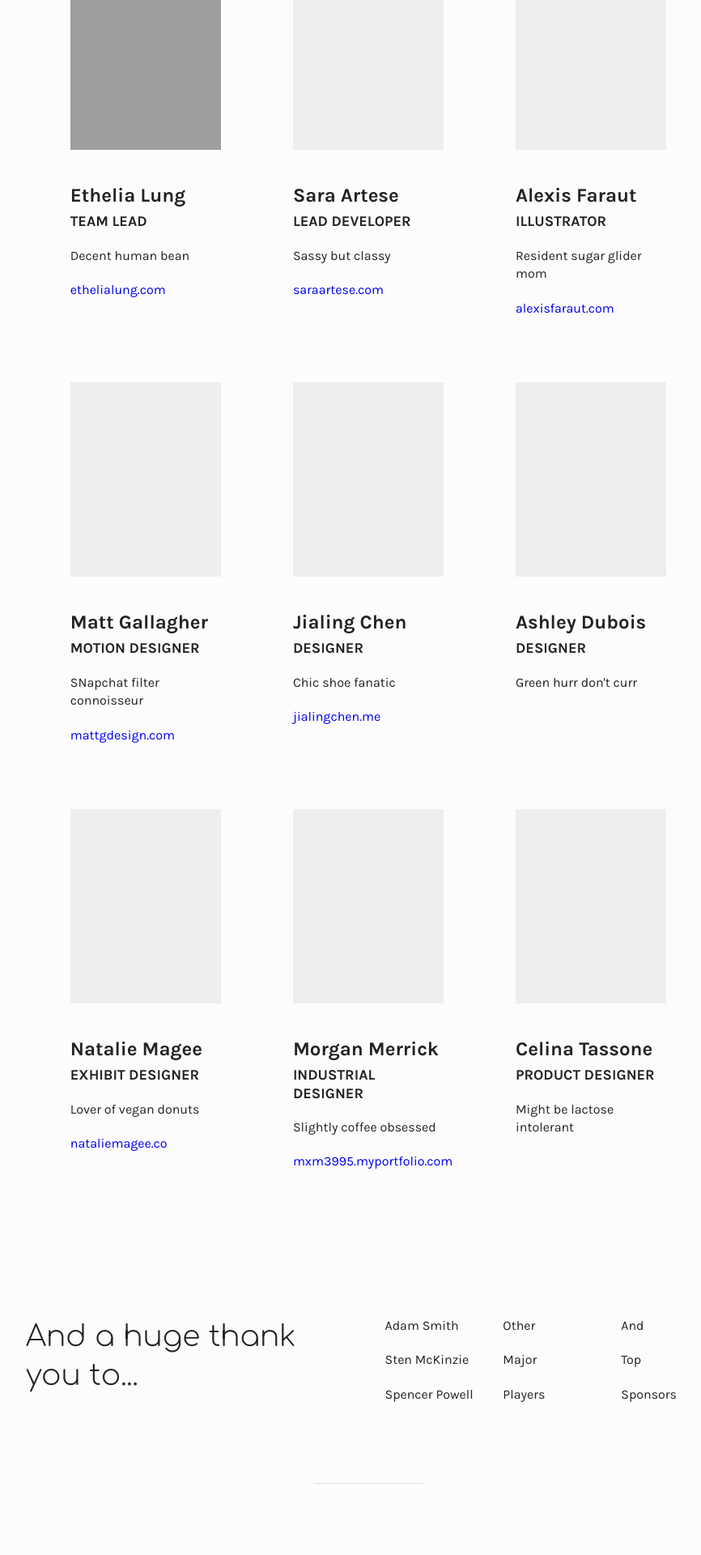
After one commit to exl8210/Niyama, a PHP site: page /team.php in a window 1280 px wide. The commit adds this page. Shown: the part 1200-3120 px from the top of the page at 81% size, without its empty margins (185-1051 px from the left). Run offline with PHP 8.4, Linux system fonts and the light colour scheme; some libraries are stand-ins or nearby versions; grey boxes are pictures that could not be loaded.

Commit message:
Team page, stories
Updated stories page with examples to adequately see errors with
styling. Added a team members page and mocked up the hover states

```diff
--- a/assets/css/style.css
+++ b/assets/css/style.css
@@ -32,6 +32,7 @@ body {
     width: 1366px;
     margin: 0 auto;
     padding: 0 80px;    /* side margins */
+    display: none;
 }
 
 header {
@@ -146,6 +147,30 @@ nav ul li a.current::after {
 }
 
 
+/* TEAM */
+
+.team-members {
+    display: flex;
+    justify-content: space-evenly;
+}
+
+.yolk-folk {
+    max-width: 100%;
+    height: 240px;
+    overflow: none;
+    background: #eee;
+    background-size: cover;
+}
+
+.ethelia {
+    background-image: url(https://scontent-lga3-1.xx.fbcdn.net/v/t31.0-8/26685597_10212537989499461_329014727533073066_o.jpg?oh=ff582126422c4c332fc66970c21c4d88&oe=5B00FC01);
+}
+
+.ethelia:hover {
+    background-image: url(https://scontent-lga3-1.xx.fbcdn.net/v/t1.0-9/26805275_10212508614805112_2799953444267163866_n.jpg?oh=48a9f5dcf16a1f94142c2351cec11afc&oe=5B0DB68E);
+}
+
+
 /* PAGE ELEMENTS */
 blockquote {
     font-family: "Comfortaa", sans-serif;
@@ -170,6 +195,7 @@ blockquote {
 h1 {
     font-family: "Comfortaa", sans-serif;
     font-size: 36px;
+    font-weight: 300;
     margin-bottom: 30px;
     line-height: 48px;
 }
@@ -188,10 +214,18 @@ h2 {
     margin-bottom: 30px;
 }
 
+#team h2 {
+    margin-bottom: 10px;
+}
+
 h3 {
     font-size: 18px;
     font-weight: 700;
     text-transform: uppercase;
+    margin-bottom: 20px;
+}
+
+p {
     margin-bottom: 20px;
 }
 
@@ -220,7 +254,11 @@ a:hover {
     display: grid;
     grid-gap: 20px;
     grid-template-columns: repeat(auto-fill, minmax(330px, 1fr));
-    grid-auto-rows: 58px;
+    grid-auto-rows: 10%;   /* 58px */
+}
+
+#stories {
+    opacity: 0;
 }
 
 .story {
@@ -229,6 +267,7 @@ a:hover {
 
 .story-content span {
     font-size: 12px;
+    text-transform: uppercase;
 }
 
 #info-cards {
@@ -323,3 +362,17 @@ footer li {
     max-height: 60px;
     margin-right: 25px;
 }
+
+#thanks {
+    display: flex;
+    align-items: center;
+}
+
+ul#thank-people {
+    -moz-column-count: 3;
+    -moz-column-gap: 8.66666666667%;
+    -webkit-column-count: 3;
+    -webkit-column-gap: 8.66666666667%;
+    column-count: 3;
+    column-gap: 8.66666666667%;
+}
--- a/assets/js/quotes.js
+++ b/assets/js/quotes.js
@@ -1,6 +1,6 @@
 "use strict";
 
-console.log("quotes.js running");
+//console.log("quotes.js running");
 
 var happyQuoteArr = [
     ["Smiles are free, but they are worth a lot!", ""],
@@ -69,5 +69,5 @@ var sadQuoteArr = [
     ["Live for the moments you can't put into words.", ""],
 ];
 
-console.dir(happyQuoteArr);
-console.dir(sadQuoteArr);
+//console.dir(happyQuoteArr);
+//console.dir(sadQuoteArr);
--- a/header.php
+++ b/header.php
@@ -34,16 +34,6 @@
     <script src="https://ajax.googleapis.com/ajax/libs/jquery/3.3.1/jquery.min.js"></script>
     <script type="text/javascript" src="assets/js/quotes.js"></script>
     <script type="text/javascript" src="assets/js/functions.js"></script>
-    <script type="text/javascript">
-        "use strict";
-
-        window.onload = init;
-
-        function init() {
-            console.log("init() called");
-        }
-
-    </script>
 
     <!-- Global site tag (gtag.js) - Google Analytics -->
     <script async src="https://www.googletagmanager.com/gtag/js?id=UA-110221230-2"></script>
--- /dev/null
+++ b/team.php
@@ -0,0 +1,175 @@
+<?php include( "header.php"); ?>
+
+    <!-- The Team -->
+    <div class="row" id="team-intro">
+        <div class="offset-by-one four columns">
+            <h1>The Yolk Folk</h1>
+            <p>We are a team of 7 designers and 2 developers, eager to make a positive impact.</p>
+        </div>
+    </div>
+
+    <div class="u-cf small-vert-space"></div>
+
+    <div class="row offset-by-one ten columns">
+        <div style="width: 100%; height: 636px; border: 1px solid #232323">team photo</div>
+    </div>
+
+    <div class="u-cf clear"></div>
+
+    <div class="row" id="team">
+        <div class="offset-by-one ten columns team-members">
+            <div class="three columns">
+                <div class="yolk-folk ethelia"></div>
+
+                <br />
+                <br />
+
+                <h2>Ethelia Lung</h2>
+                <h3>Team Lead</h3>
+
+                <p>Decent human bean</p>
+
+                <p><a href="http://ethelialung.com/" target="_blank">ethelialung.com</a></p>
+            </div>
+
+            <div class="three columns">
+                <div class="yolk-folk sara"></div>
+
+                <br />
+                <br />
+
+                <h2>Sara Artese</h2>
+                <h3>Lead Developer</h3>
+
+                <p>Sassy but classy</p>
+
+                <p><a href="http://saraartese.com/" target="_blank">saraartese.com</a></p>
+            </div>
+
+            <div class="three columns">
+                <div class="yolk-folk alexis"></div>
+
+                <br />
+                <br />
+
+                <h2>Alexis Faraut</h2>
+                <h3>Illustrator</h3>
+
+                <p>Resident sugar glider mom</p>
+
+                <p><a href="http://www.alexisfaraut.com/" target="_blank">alexisfaraut.com</a></p>
+            </div>
+        </div>
+
+        <div class="u-cf large-vert-space"></div>
+
+        <div class="offset-by-one ten columns team-members">
+            <div class="three columns">
+                <div class="yolk-folk matt"></div>
+
+                <br />
+                <br />
+
+                <h2>Matt Gallagher</h2>
+                <h3>Motion Designer</h3>
+
+                <p>SNapchat filter connoisseur</p>
+
+                <p><a href="http://mattgdesign.com/" target="_blank">mattgdesign.com</a></p>
+            </div>
+
+            <div class="three columns">
+                <div class="yolk-folk jialing"></div>
+
+                <br />
+                <br />
+
+                <h2>Jialing Chen</h2>
+                <h3>Designer</h3>
+
+                <p>Chic shoe fanatic</p>
+
+                <p><a href="http://jialingchen.me/" target="_blank">jialingchen.me</a></p>
+            </div>
+
+            <div class="three columns">
+                <div class="yolk-folk ashley"></div>
+
+                <br />
+                <br />
+
+                <h2>Ashley Dubois</h2>
+                <h3>Designer</h3>
+
+                <p>Green hurr don't curr</p>
+            </div>
+        </div>
+
+        <div class="u-cf large-vert-space"></div>
+
+        <div class="offset-by-one ten columns team-members">
+            <div class="three columns">
+                <div class="yolk-folk natalie"></div>
+
+                <br />
+                <br />
+
+                <h2>Natalie Magee</h2>
+                <h3>Exhibit Designer</h3>
+
+                <p>Lover of vegan donuts</p>
+
+                <p><a href="http://nataliemagee.co/" target="_blank">nataliemagee.co</a></p>
+            </div>
+
+            <div class="three columns">
+                <div class="yolk-folk morgan"></div>
+
+                <br />
+                <br />
+
+                <h2>Morgan Merrick</h2>
+                <h3>Industrial Designer</h3>
+
+                <p>Slightly coffee obsessed</p>
+
+                <p><a href="https://mxm3995.myportfolio.com/" target="_blank">mxm3995.myportfolio.com</a></p>
+            </div>
+
+            <div class="three columns">
+                <div class="yolk-folk celina"></div>
+
+                <br />
+                <br />
+
+                <h2>Celina Tassone</h2>
+                <h3>Product Designer</h3>
+
+                <p>Might be lactose intolerant</p>
+            </div>
+        </div>
+    </div>
+
+    <div class="u-cf clear"></div>
+
+    <div class="row" id="thanks">
+        <div class="offset-by-one five columns">
+            <h1>And a huge thank you to...</h1>
+        </div>
+
+        <div class="five columns">
+            <ul id="thank-people">
+                <li>Adam Smith</li>
+                <li>Sten McKinzie</li>
+                <li>Spencer Powell</li>
+                <li>Other</li>
+                <li>Major</li>
+                <li>Players</li>
+                <li>And</li>
+                <li>Top</li>
+                <li>Sponsors</li>
+            </ul>
+        </div>
+    </div>
+
+    <?php include( "footer.php"); ?>
```
Also changed, not shown: assets/js/functions.js (+2 -8 lines), stories.php (+63 -77 lines).
